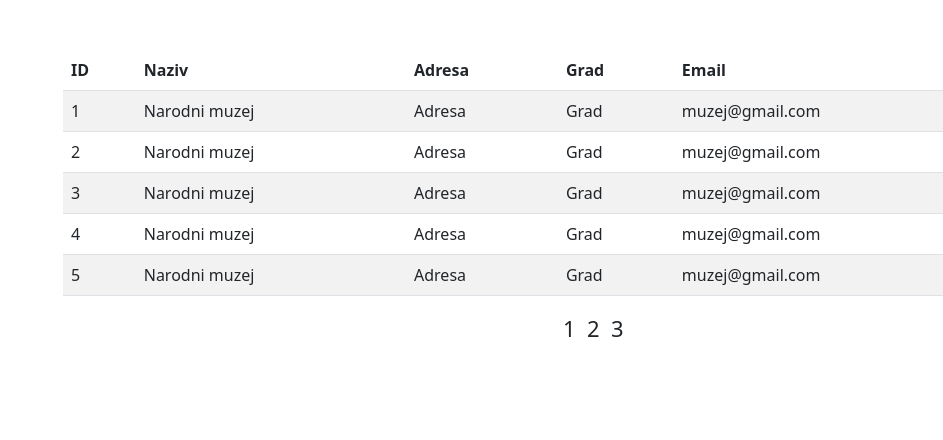
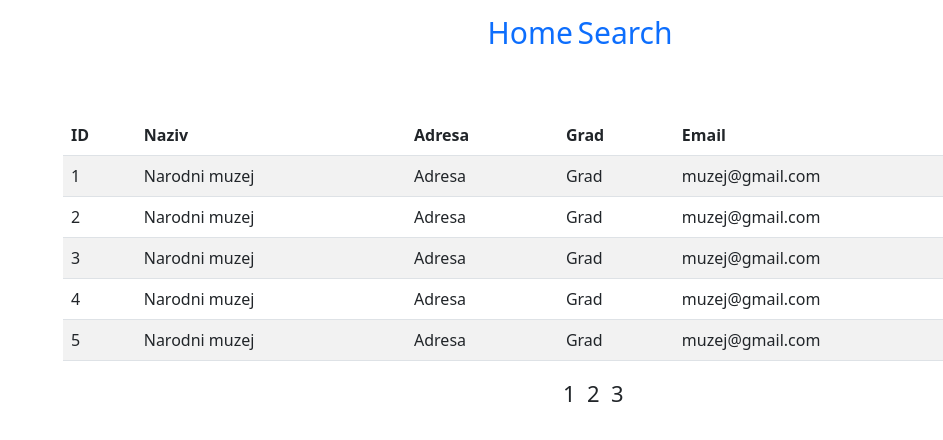
Before and after one commit to MilicaVa/React-domaci, a React (Create React App) app: page / in a window 1280 px wide. Shown: the top 440 px of the page, without its empty margins (337-1280 px from the left). Built offline with nearby package versions, Linux system fonts and the light colour scheme.

Commit message:
navigacija stranica

```diff
--- a/src/App.css
+++ b/src/App.css
@@ -24,3 +24,15 @@
   margin-right: 20px;
   height: 35px;
 }
+
+.navigacija {
+  margin-top: 10px;
+  margin-bottom: 60px;
+  margin-left: 820px;
+}
+
+.navigacija a {
+  text-decoration: none;
+  margin-left: 1%;
+  font-size: 30px;
+}
--- a/src/components/Home.jsx
+++ b/src/components/Home.jsx
@@ -1,5 +1,6 @@
 import Muzeji from "./Muzeji";
 import { useState } from 'react'
+import Navigacija from "./Navigacija";
 
 
 function Home() {
@@ -55,6 +56,8 @@ function Home() {
 
     return (
         <div>
+            <Navigacija />
+
             <Muzeji muzeji={muzeji} />
 
             <div className="spanpaginate">
--- /dev/null
+++ b/src/components/Navigacija.jsx
@@ -0,0 +1,12 @@
+import { Link } from 'react-router-dom'
+
+function Navigacija() {
+    return (
+        <div className='navigacija'>
+            <Link to='/'>Home</Link>
+            <Link to='/search'>Search</Link>
+        </div>
+    )
+}
+
+export default Navigacija;
--- a/src/components/Search.jsx
+++ b/src/components/Search.jsx
@@ -1,5 +1,6 @@
 import { useState } from 'react'
 import Muzeji from './Muzeji';
+import Navigacija from './Navigacija';
 
 function Search() {
 
@@ -43,6 +44,8 @@ function Search() {
     return (
         <div>
 
+            <Navigacija />
+
             <div className="searchfields">
                 <input type="text" id="inputsearch" onChange={handleSearch} />
                 <button onClick={search} className="btn btn-primary">Search</button>
```
